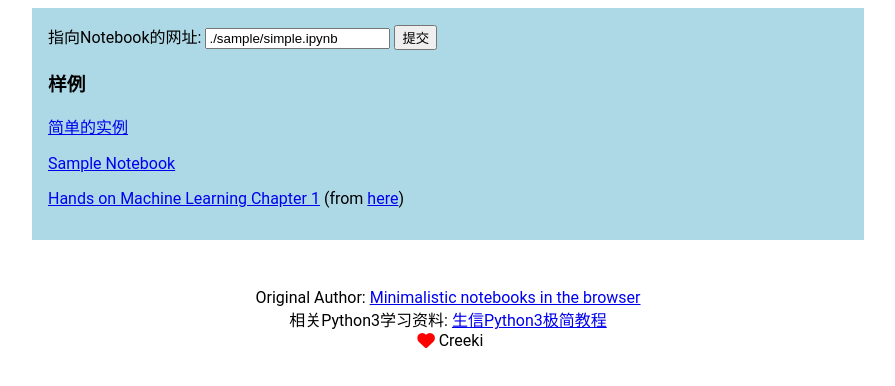
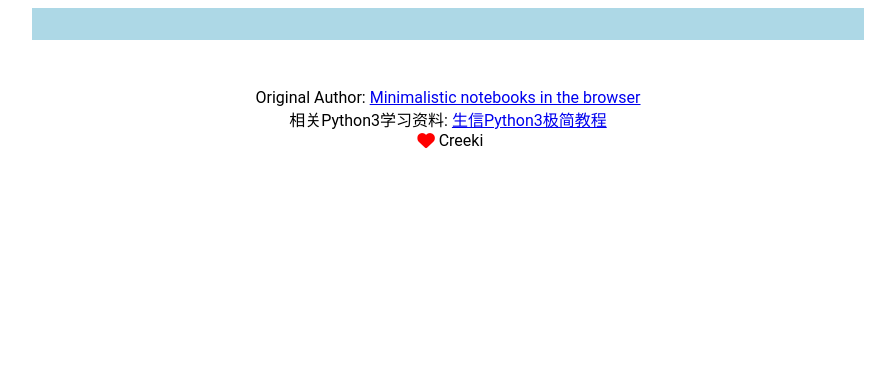
Before and after one commit to Creeki/nblight, a plain HTML site: page index.html in a window 1280 px wide. Shown: the whole page, without its empty margins (192-1087 px from the left). Drawn offline with nearby package versions, Linux system fonts and the light colour scheme; no server answers.

Commit message:
simplified, no choose ipynb

```diff
--- a/index.html
+++ b/index.html
@@ -12,19 +12,7 @@
 
   <body>
     <div id="nb-selector" class="container">
-      <form action="index.html" method="GET">
-        <label for="fname">指向Notebook的网址:</label>
-        <input type="text" id="url" name="url" required value="./sample/simple.ipynb">
-        <input type="submit" value="提交" style="display: inline;">
-      </form>
 
-      <h3>样例</h3>
-
-      <p><a href="?url=./sample/simple.ipynb">简单的实例</a></p>
-      <p><a href="?url=./sample/sample.ipynb">Sample Notebook</a></p>
-      <p><a href="?url=./sample/handson_ml_chapter_1.ipynb">Hands on Machine Learning Chapter 1</a> (from <a
-          href="https://github.com/ageron/handson-ml2/blob/master/01_the_machine_learning_landscape.ipynb"
-          target="_blank">here</a>)</p>
     </div>
 
     <div id="nb-content" class="container">
```
Also changed, not shown: 1 other file.
